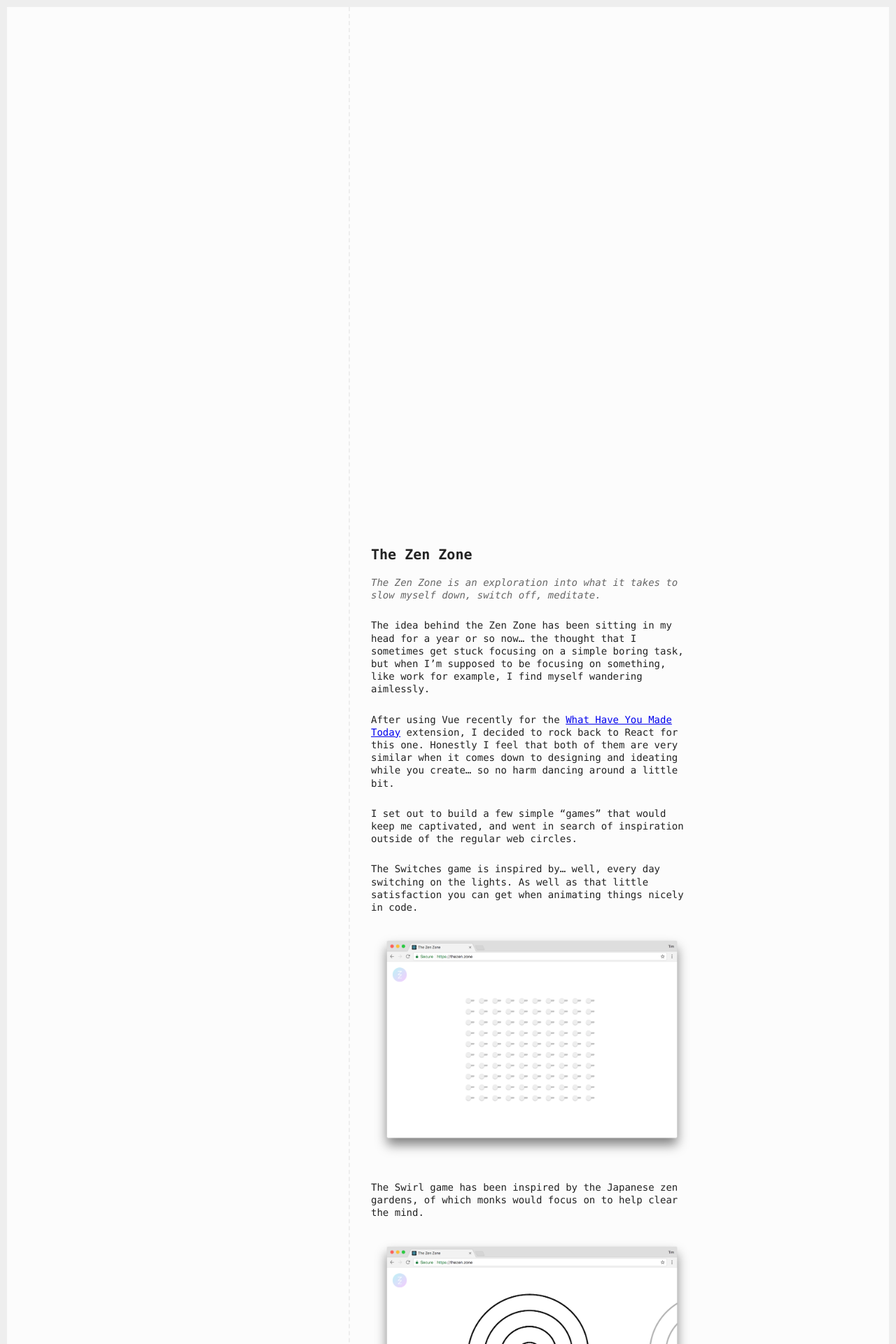
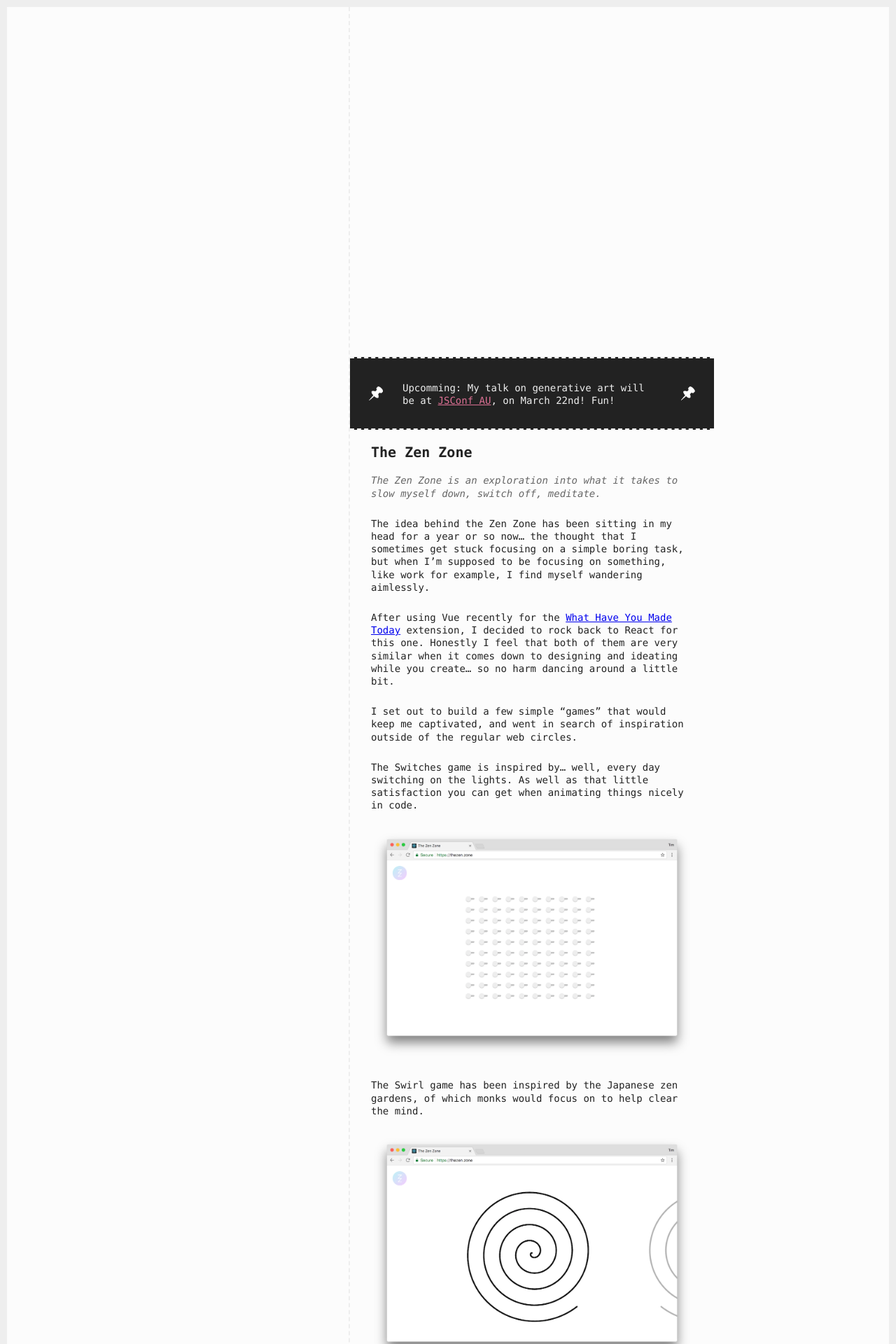
Before and after one commit to tholman/tholman-blog, a Jekyll site: the page built from index.html, in a window 1280 px wide. Shown: the top 1920 px of the page at 70% size. Built offline with Jekyll 4.4.1, drawn with Linux system fonts in a browser that asks for light colours; some of the changed text lies outside the part shown.

Commit message:
pinnable items

```diff
--- a/_layouts/default.html
+++ b/_layouts/default.html
@@ -17,6 +17,11 @@
     <section class="wrapper">
       <div class="content">
         {% include header.html filters="true" %}
+        <article class="pinned serious">
+          <p>
+            Upcomming: My talk on generative art will be at <a href="https://2018.jsconfau.com/" target="_blank">JSConf AU</a>, on March 22nd! Fun!
+          </p>
+        </article>
         {{content}}
         <div class="under-padding"></div>
 
--- a/_sass/base.scss
+++ b/_sass/base.scss
@@ -34,9 +34,36 @@
 
 .content {
   max-width: 760px;
-  padding-top: 15vh;
-  padding-bottom: 15vh;
+  padding-top: 10vh;
+  padding-bottom: 10vh;
   margin: auto;
+}
+
+.pinned {
+  background: #222;
+  color: #eee;
+  border-top: 2px dashed;
+  padding-right: 75px;
+  padding-left: 75px;
+  position: relative;
+
+  a {
+    color: palevioletred;
+  }
+
+  &:after, &:before {
+    content: '📌';
+    position: absolute;
+    right: 26px;
+    top: 40px;
+    font-size: 18px;
+    filter: brightness(100) blur(0.1px);
+  }
+
+  &:before {
+    right: auto;
+    left: 26px;
+  }
 }
 
 // This is a weird way to hide the bottom posts border
```
